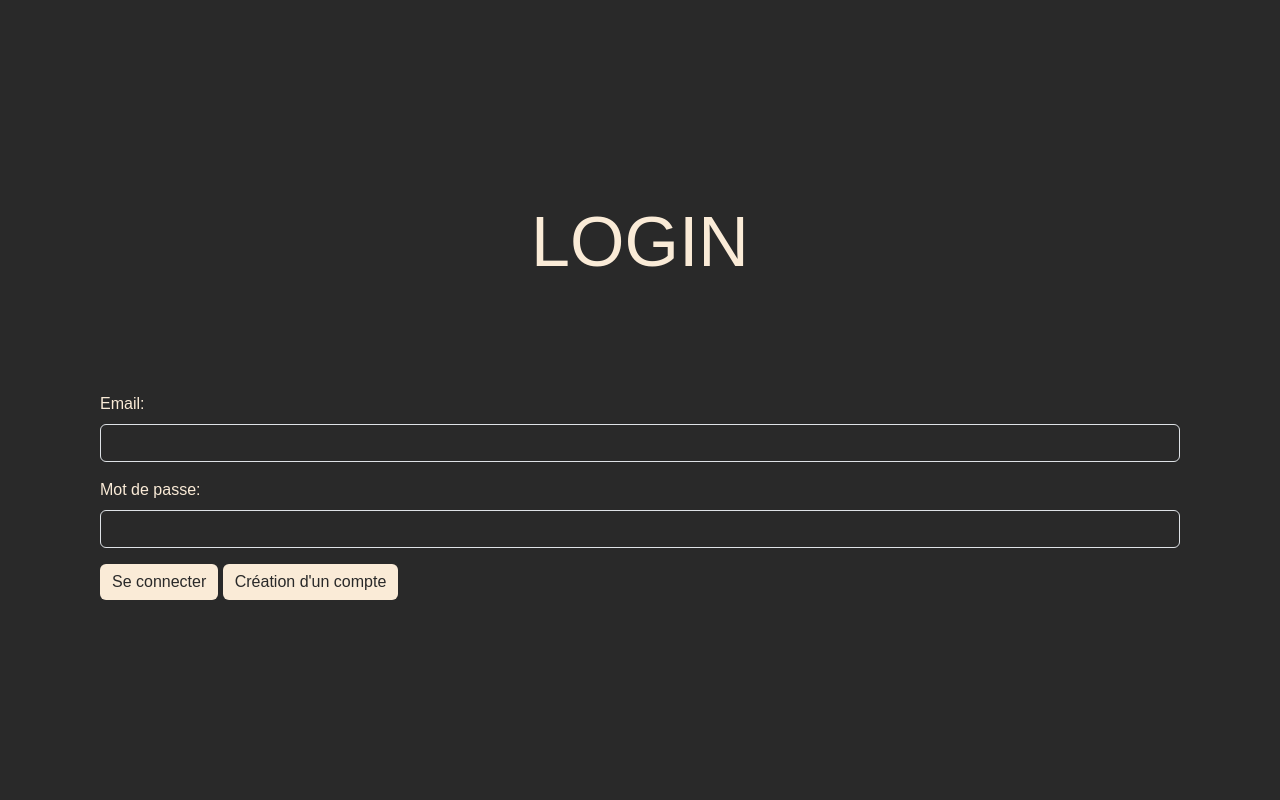
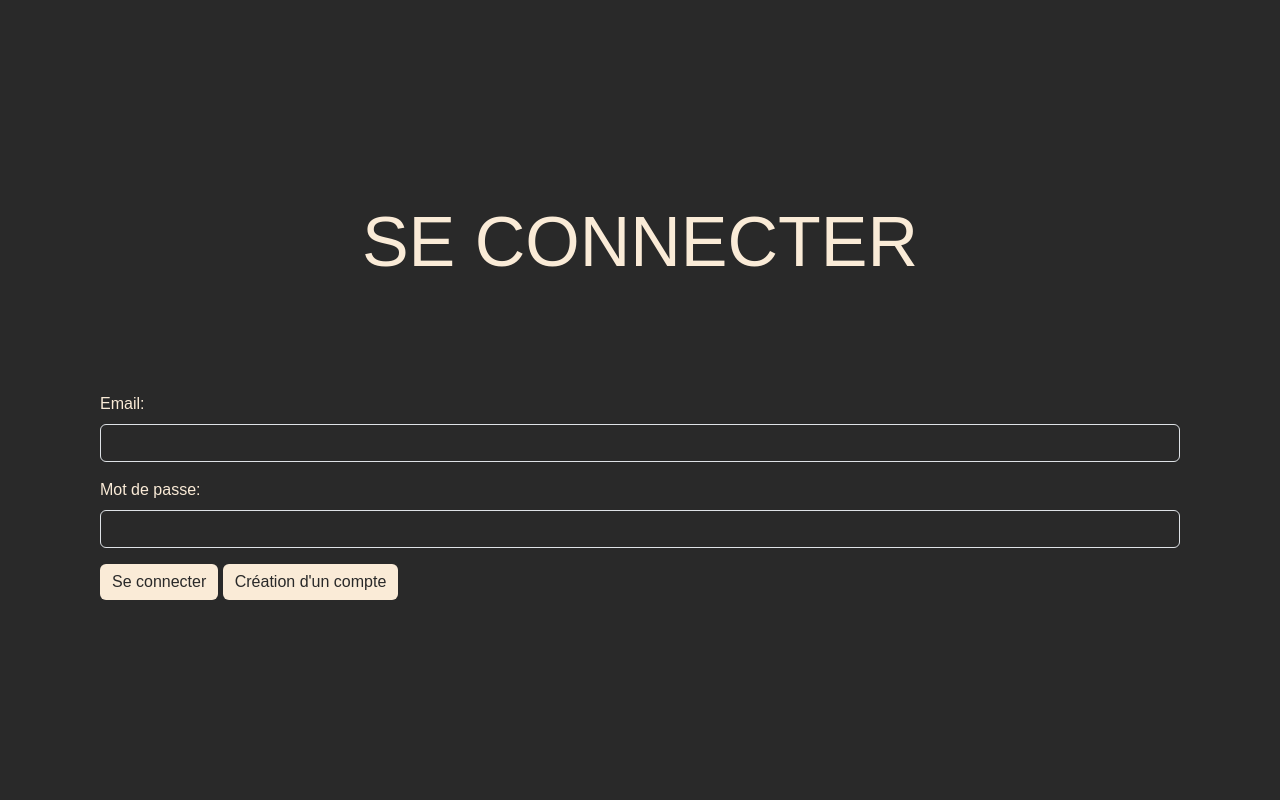
Before and after one commit to Sylvainxiii/EasyUpload, a PHP site: page /Clone-Weetransfert/login.php in a window 1280 px wide. Run offline with PHP 8.4, Linux system fonts and the light colour scheme.

Commit message:
modif login

```diff
--- a/login.php
+++ b/login.php
@@ -45,7 +45,7 @@ if (count($_POST) > 0) {
             // include('includes/navbar.php');
             ?>
             <div class="title">
-                <h1>LOGIN</h1>
+                <h1>SE CONNECTER</h1>
             </div>
             <div class="form">
                 <form action="login.php" method="post">
```
